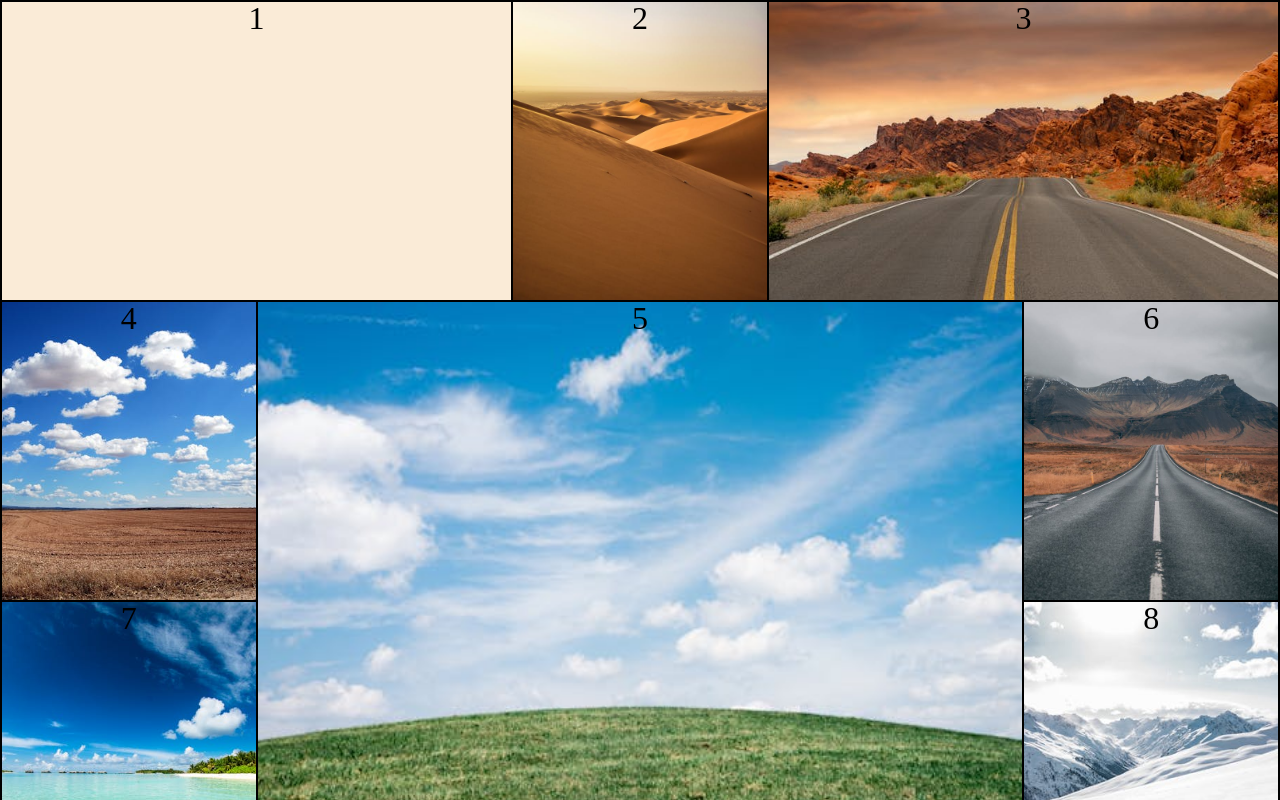
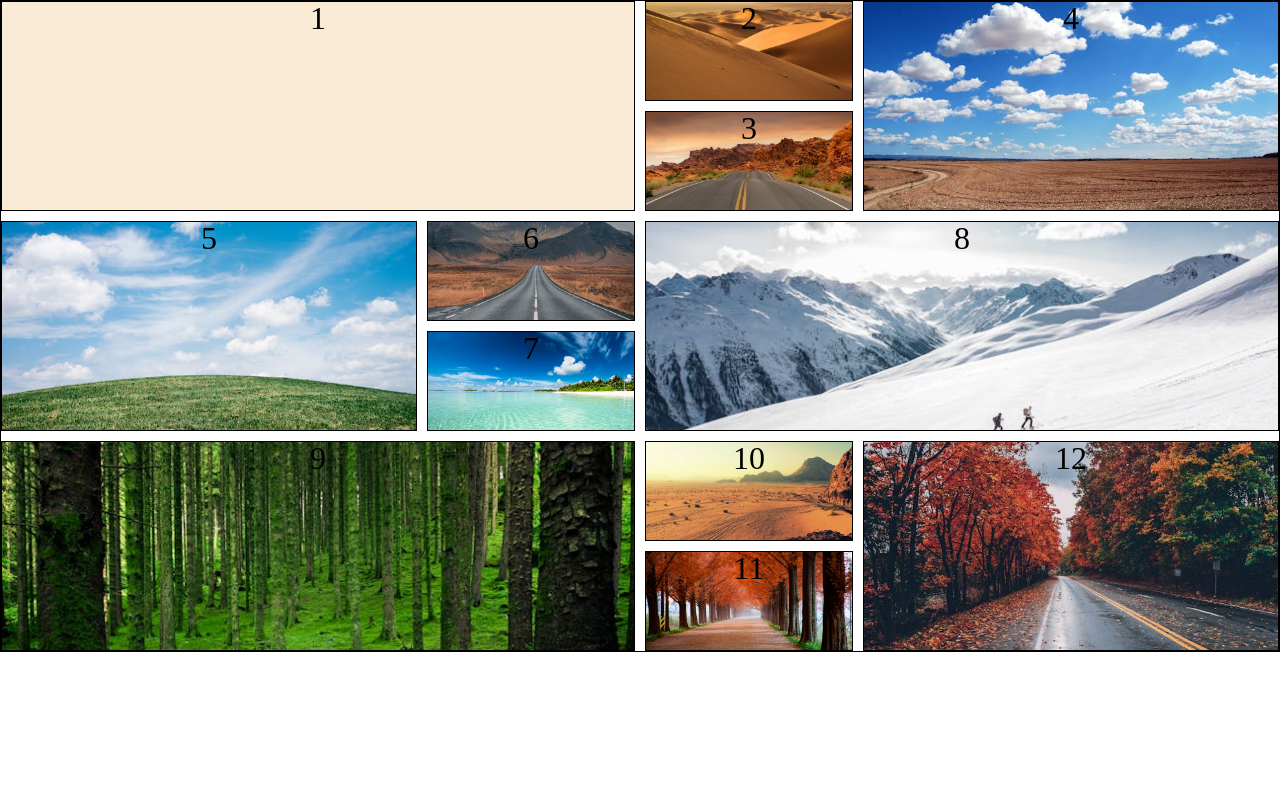
Before and after one commit to kate-miah/028, a plain HTML site: page index.html in a window 1280 px wide. Shown: the top 800 px of the page. Drawn offline with Linux system fonts and the light colour scheme.

Commit message:
template11

```diff
--- a/assets/style.css
+++ b/assets/style.css
@@ -4,10 +4,10 @@
     /* height: 600px; */
     border: 1px solid black;
     display: grid;
-    grid-template-columns: repeat(5, 1fr);
-    grid-template-rows: repeat(4, 300px);
-    /* column-gap: 10px;
-    row-gap: 20px; */
+    grid-template-columns: 2fr 1fr 1fr 2fr;
+    grid-template-rows: repeat(6, 100px);
+    column-gap: 10px;
+    row-gap: 10px;
 }
 
 .box {
@@ -16,109 +16,92 @@
     text-align: center;
     border: 1px solid  black;
 
+    background-size: cover;
+    background-position: center;
+
 }
 
 .one {
     background-image: url(./pexels-francesco-ungaro-2325447.jpg);
-    background-size: cover;
-    background-position: center;
     background-repeat: no-repeat;
-    grid-column-start: 1;
-    grid-column-end: 3;
-    /* grid-row-start: 1;
-    grid-row-end: 3; */
+
+
 }
 
+.one, .four {
+    grid-row: 1 / 3;
+}
+.one, .nine {
+    grid-column: 1 / 3;
+}
+
+.two, .three, .ten,.eleven {
+    grid-column: 3 / 4;
+}
+
+.four, .twelve {
+    grid-column: 4 / 5;
+}
 .two {
     background-image: url(./pexels-mohamedelaminemsiouri-2100387.jpg);
-    background-size: cover;
-    background-position: center;
-    /* grid-column-start: 2;
-    grid-column-end: 3;
-    grid-row-start: 1;
-    grid-row-end: 3; */
+
 
 }
 
 .three {
     background-image: url(./pexels-pixabay-163848.jpg);
-    background-size: cover;
-    background-position: center;
-    grid-column-start: 4;
-    grid-column-end: 6;
+
 
 }
 
 .four {
     background-image: url(./pexels-pixabay-46160.jpg);
-    background-size: cover;
-    background-position: center;
-
-    /* grid-row-start: 2;
-    grid-row-end: 4; */
-    /* grid-column: 1 / 3;
-    grid-row: 4 / 6; */
-    /* grid-area: grid-row-start / grid-column-start / grid-row-end / grid-column-end; */
-    /* grid-area: 4 / 1 / 6 / 3; */
 }
 
 .five {
     background-image: url(./pexels-scottwebb-1048039.jpg);
-    background-size: cover;
-    background-position: center;
-    grid-column-start: 2;
-    grid-column-end: 5;
-    grid-row-start: 2;
-    grid-row-end: 4;
-
-
+    grid-column: 1 / 2;
+}
+.five, .eight {
+    grid-row: 3 / 5;
 }
 
+.six, .seven {
+    grid-column: 2 / 3;
+}
 .six {
     background-image: url(./pexels-sebastian-palomino-933481-1955134.jpg);
-    background-size: cover;
-    background-position: center;
-    /* grid-row-start: 2;
-    grid-row-end: 4;
-    grid-column-start: 3;
-    grid-column-end: 4; */
 }
 
 .seven {
     background-image: url(./pexels-asadphoto-1430677.jpg);
-    background-size: cover;
-    background-position: center;
-
 }
 
 .eight {
     background-image: url(./pexels-fmaderebner-869258.jpg);
-    background-size: cover;
-    background-position: center;
+    grid-column: 3 / 5;
+}
+
+.nine, .twelve {
+    grid-row: 5 / 7;
 }
 
 .nine {
     background-image: url(./pexels-luisdelrio-15286.jpg);
-    background-size: cover;
-    background-position: center;
-    grid-column: 1 / 3;
 
 }
 
 .ten {
     background-image: url(./pexels-oday-hazeem-4297-106606.jpg);
-    background-size: cover;
-    background-position: center;
+}
 
-}
 .eleven {
     background-image: url(./pexels-daejeung-2734469.jpg);
-    background-size: cover;
-    background-position: center;
-    grid-column: 4 / 6;
-
 }
 
+.twelve {
+    background-image: url(./pexels-thatguycraig000-1563355.jpg);
+}
 
 /*
 Grid- сетка
--- a/index.html
+++ b/index.html
@@ -19,6 +19,7 @@
         <div class="box nine">9</div>
         <div class="box ten">10</div>
         <div class="box eleven">11</div>
+        <div class="box twelve">12</div>
     </section>
 </body>
 </html>
```
Also changed, not shown: assets/pexels-thatguycraig000-1563355.jpg (added).
